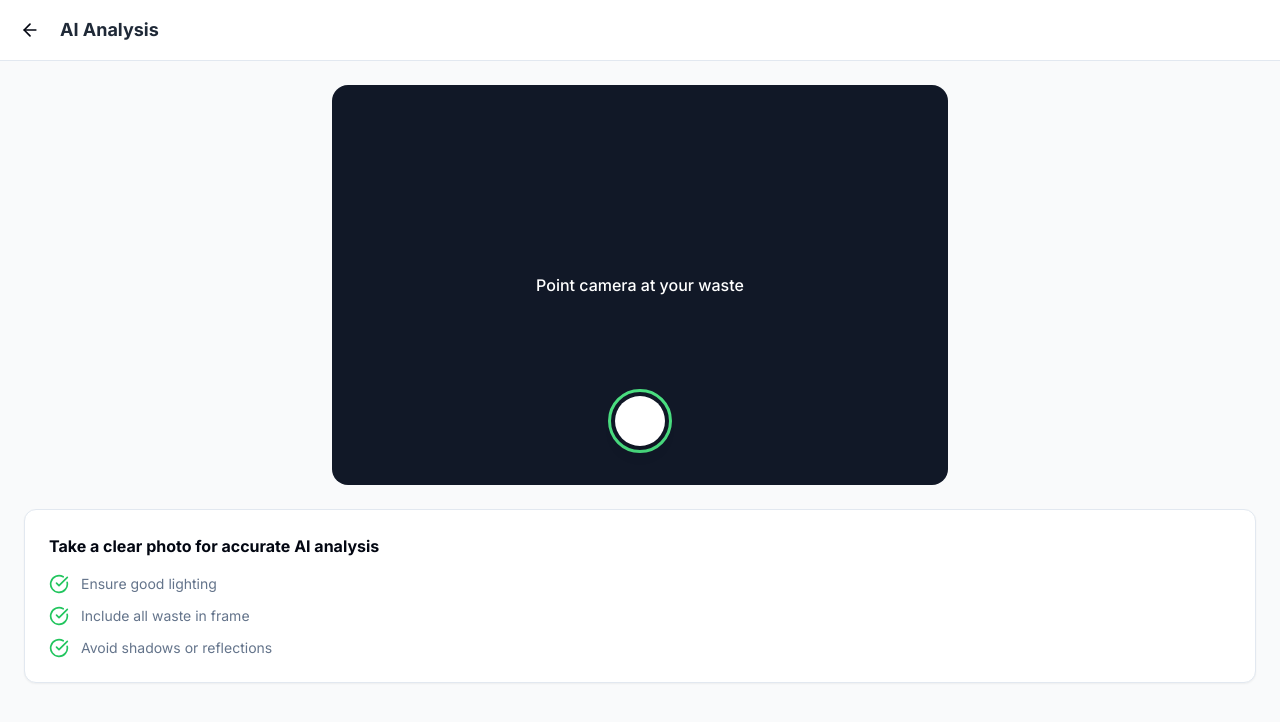
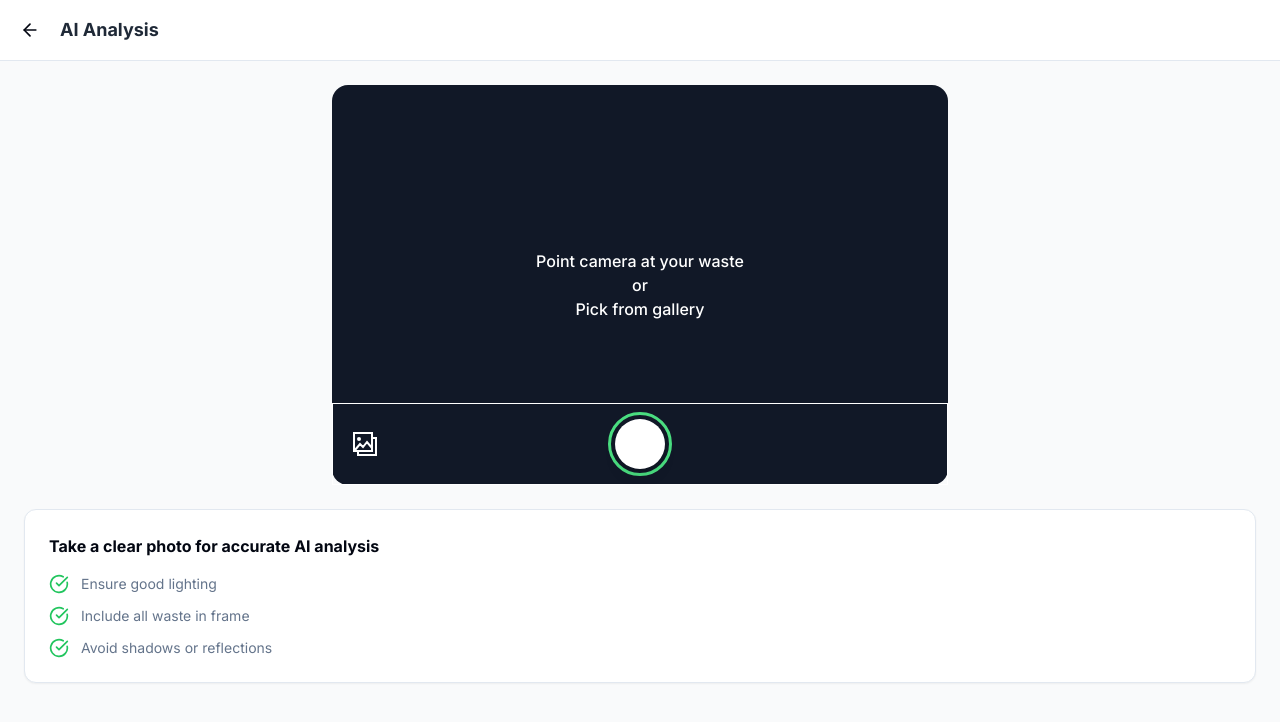
Before and after one commit to Aurelienjunior/ecoai-caasi-web, a React (Vite) app: page /snap in a window 1280 px wide. Shown: the top 722 px of the page. Built offline with nearby package versions, Linux system fonts and the light colour scheme; no server answers; the database is empty; sample sign-in values are in the browser's storage.

Commit message:
made changes

```diff
--- a/src/components/snap/SnapInitialView.tsx
+++ b/src/components/snap/SnapInitialView.tsx
@@ -1,6 +1,7 @@
-import React from 'react';
+import React, { useRef } from 'react';
 import { CheckCircle } from 'lucide-react';
 import { Card, CardContent } from '@/components/ui/card';
+import { GrGallery } from 'react-icons/gr';
 
 interface SnapInitialViewProps {
   onShutterClick: () => void;
@@ -9,17 +10,56 @@ interface SnapInitialViewProps {
 const SnapInitialView: React.FC<SnapInitialViewProps> = ({
   onShutterClick,
 }) => {
+  const fileInputRef = useRef<HTMLInputElement | null>(null);
+
+  const handleGalleryClick = () => {
+    fileInputRef.current?.click();
+  };
+
+  const handleFileChange = (event: React.ChangeEvent<HTMLInputElement>) => {
+    const file = event.target.files?.[0];
+    if (file) {
+      console.log('📸 Selected from gallery:', file);
+      // You can trigger an upload or pass it to your parent component
+    }
+  };
+
   return (
-    <div className="space-y-6 ">
-      <div className="bg-gray-900 rounded-2xl flex flex-col items-center justify-center text-white p-4 relative mx-auto w-1/2 max-sm:w-full md:h-[400px] h-[500px] ">
-        <p className="font-medium text-center">Point camera at your waste</p>
-        <button
-          onClick={onShutterClick}
-          className="w-16 h-16 rounded-full bg-transparent border-[3px] border-green-400 flex items-center justify-center p-1 absolute bottom-8"
-        >
-          <div className="w-full h-full rounded-full bg-white shadow-lg"></div>
-        </button>
+    <div className="space-y-6">
+      <div className="bg-gray-900 rounded-2xl flex flex-col items-center justify-center text-white p-4 relative mx-auto w-1/2 max-sm:w-full md:h-[400px] h-[500px]">
+        <p className="font-medium text-center">
+          Point camera at your waste <br /> or <br /> Pick from gallery
+        </p>
+
+        <div className="absolute bottom-0 border border-white p-2 flex justify-center items-center w-full">
+          {/* Hidden file input for gallery selection */}
+          <input
+            type="file"
+            accept="image/*"
+            ref={fileInputRef}
+            className="hidden"
+            onChange={handleFileChange}
+          />
+
+          {/* Gallery Icon Button */}
+          <button
+            type="button"
+            onClick={handleGalleryClick}
+            className="absolute left-5 text-white text-2xl"
+          >
+            <GrGallery />
+          </button>
+
+          {/* Camera Shutter Button */}
+          <button
+            onClick={onShutterClick}
+            className="w-16 h-16 rounded-full bg-transparent border-[3px] border-green-400 flex items-center justify-center p-1"
+          >
+            <div className="w-full h-full rounded-full bg-white shadow-lg"></div>
+          </button>
+        </div>
       </div>
+
       <Card>
         <CardContent className="p-4 md:p-6">
           <h3 className="font-bold text-base mb-4">
```
